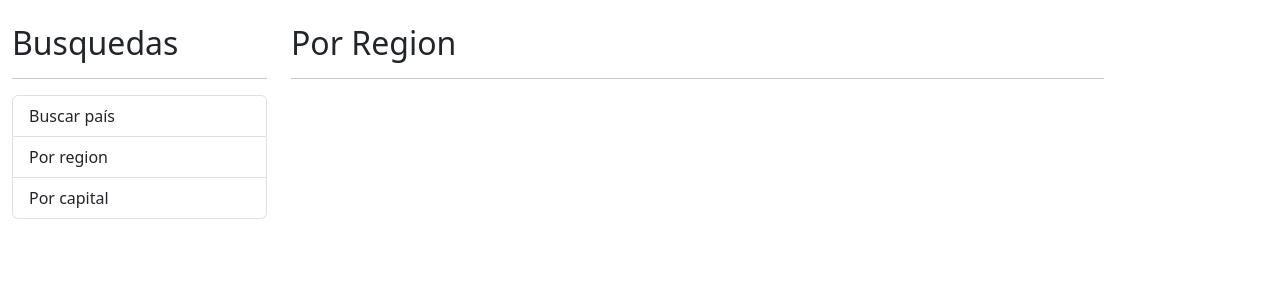
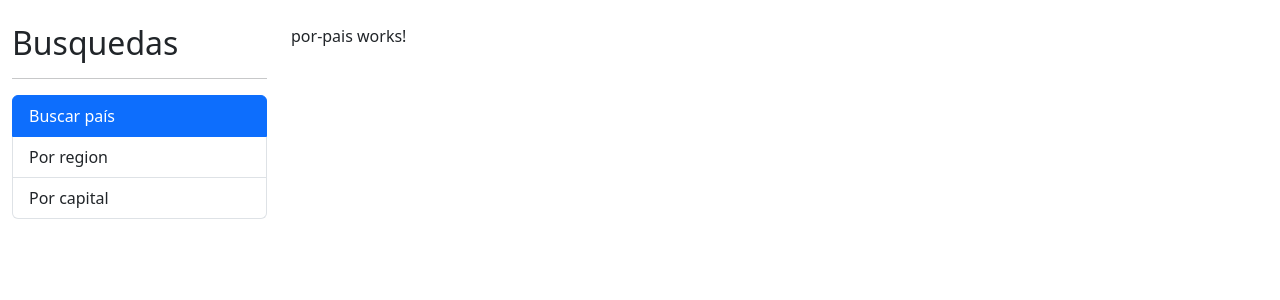
Before and after one commit to Sebastian-RP/03-paisesApp, an Angular app: page / in a window 1280 px wide. Shown: the top 300 px of the page. Built offline with nearby package versions, Linux system fonts and the light colour scheme.

Commit message:
learning about routing

```diff
--- a/src/app/app.component.html
+++ b/src/app/app.component.html
@@ -1,18 +1,11 @@
 <div class="row container mt-4">
 
   <div class="col-3">
-    <h2>Busquedas</h2>
-    <hr/>
-    <ul class="list-group">
-      <li class="list-group-item">Buscar país</li>
-      <li class="list-group-item">Por region</li>
-      <li class="list-group-item">Por capital</li>
-    </ul>
+    <app-sidebar></app-sidebar>
   </div>
 
   <div class="col">
-    <h2>Por Region</h2>
-    <hr/>
+    <router-outlet></router-outlet>
   </div>
 
 </div>
--- a/src/app/app.module.ts
+++ b/src/app/app.module.ts
@@ -2,8 +2,10 @@ import { NgModule } from '@angular/core';
 import { BrowserModule } from '@angular/platform-browser';
 
 import { AppComponent } from './app.component';
+
 import { PaisModule } from './pais/pais.module';
 import { SharedModule } from './shared/shared.module';
+import { AppRoutingModule } from './app-routing.module';
 
 @NgModule({
   declarations: [
@@ -11,6 +13,7 @@ import { SharedModule } from './shared/shared.module';
   ],
   imports: [
     BrowserModule,
+    AppRoutingModule,
     PaisModule,
     SharedModule
   ],
--- /dev/null
+++ b/src/app/pais/pages/por-region/por-region.component.html
@@ -0,0 +1 @@
+<p>por-region works!</p>
--- a/src/app/pais/pages/ver-region/ver-region.component.html
+++ /dev/null
@@ -1 +0,0 @@
-<p>ver-region works!</p>
--- a/src/app/shared/shared.module.ts
+++ b/src/app/shared/shared.module.ts
@@ -1,6 +1,7 @@
 import { NgModule } from '@angular/core';
 import { CommonModule } from '@angular/common';
 import { SidebarComponent } from './sidebar/sidebar.component';
+import { RouterModule } from '@angular/router';
 
 
 
@@ -12,7 +13,8 @@ import { SidebarComponent } from './sidebar/sidebar.component';
     SidebarComponent
   ],
   imports: [
-    CommonModule
+    CommonModule,
+    RouterModule
   ]
 })
 export class SharedModule { }
--- a/src/app/shared/sidebar/sidebar.component.html
+++ b/src/app/shared/sidebar/sidebar.component.html
@@ -1 +1,15 @@
-<p>sidebar works!</p>
+<h2>Busquedas</h2>
+<hr />
+<ul class="list-group">
+    <li routerLink="" class="list-group-item" [routerLinkActiveOptions]="{ exact: true }" routerLinkActive="active">
+        Buscar país
+    </li>
+    <li routerLink="region" class="list-group-item" [routerLinkActiveOptions]="{ exact: true }"
+        routerLinkActive="active">
+        Por region
+    </li>
+    <li routerLink="capital" class="list-group-item" [routerLinkActiveOptions]="{ exact: true }"
+        routerLinkActive="active">
+        Por capital
+    </li>
+</ul>
--- a/src/app/shared/sidebar/sidebar.component.scss
+++ b/src/app/shared/sidebar/sidebar.component.scss
@@ -0,0 +1,3 @@
+li {
+    cursor: pointer;
+}
```
Also changed, not shown: src/app/app-routing.module.ts (added, +41 -0 lines), src/app/pais/pages/por-region/por-region.component.ts (added, +10 -0 lines), src/app/pais/pages/ver-region/ver-region.component.ts (deleted, +0 -10 lines), src/app/pais/pais.module.ts (+4 -3 lines), src/app/pais/pages/por-region/por-region.component.scss (added), 1 other file (tests, documents, lock files or other folders).
